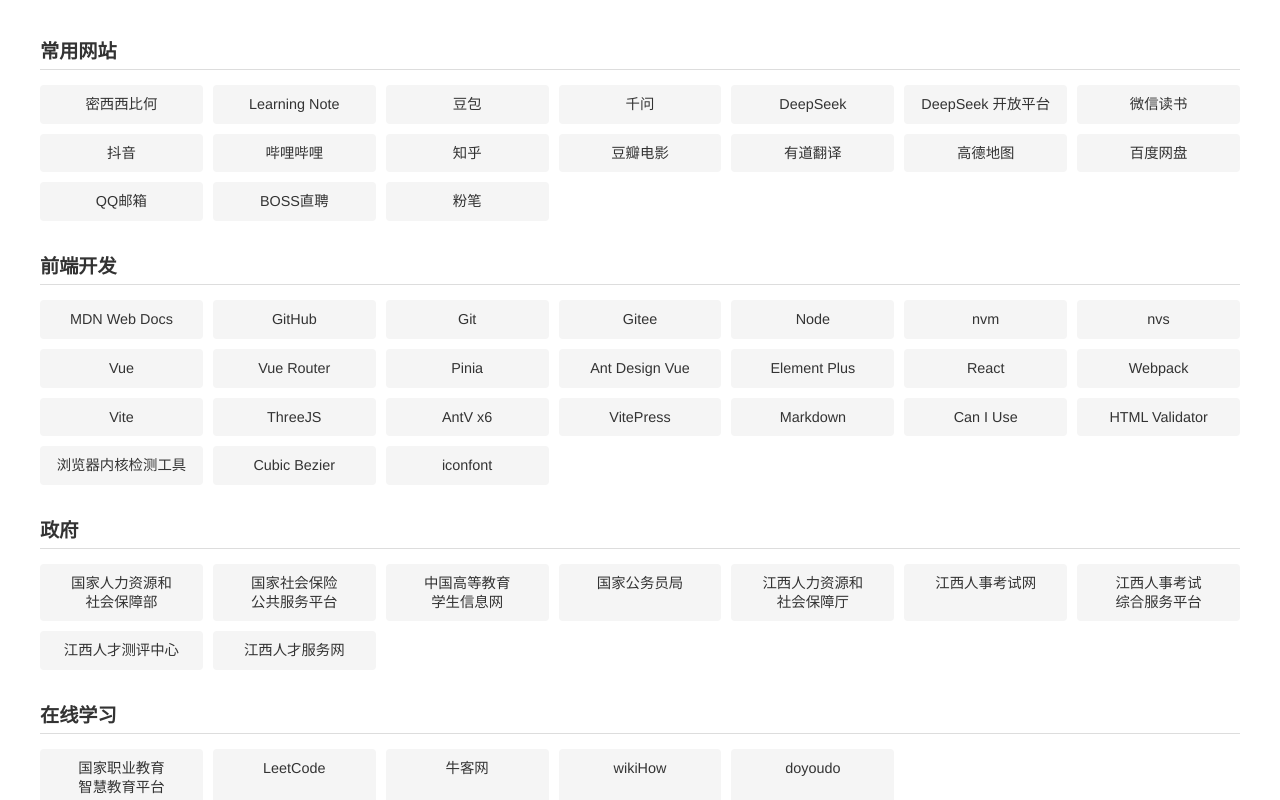
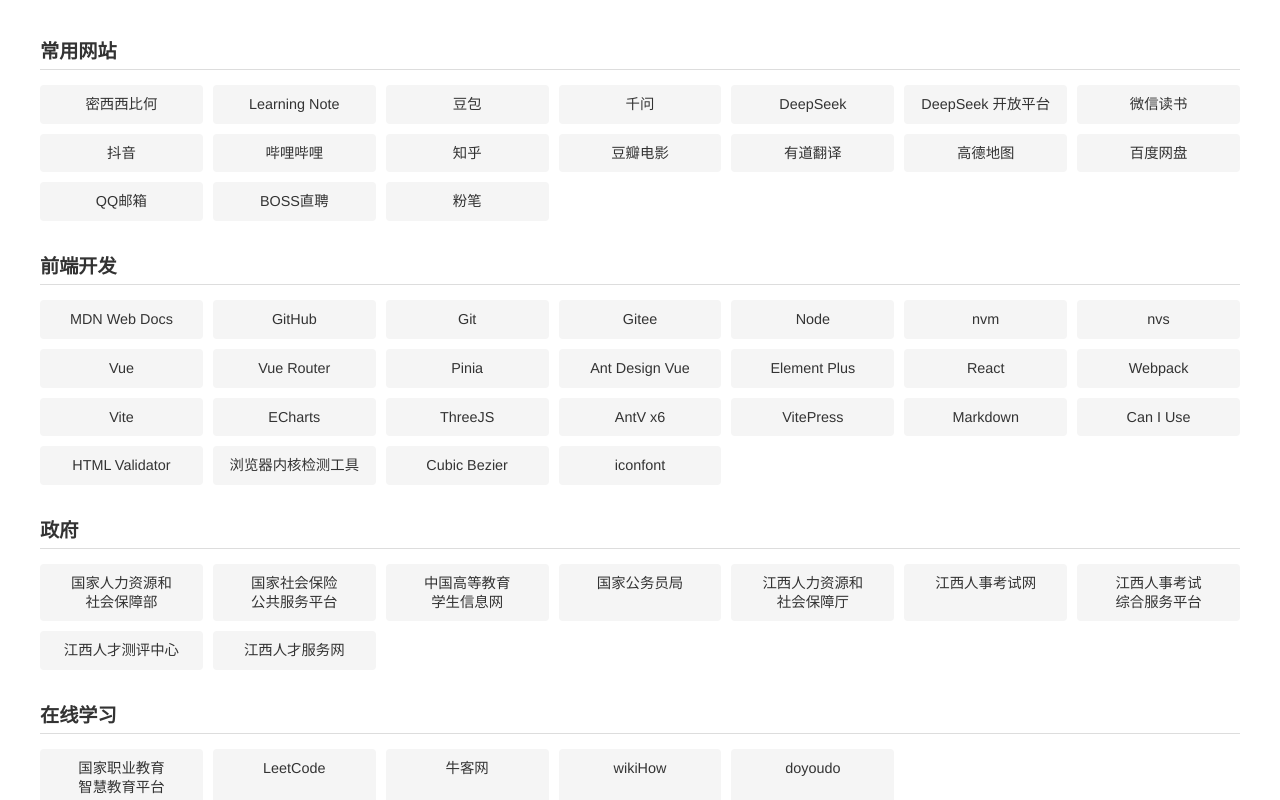
Before and after one commit to mxxbh/yPage-links, a Vue app: page / in a window 1280 px wide. Shown: the top 800 px of the page. Built offline with nearby package versions, Linux system fonts and the light colour scheme.

Commit message:
chore: 更新链接

```diff
--- a/src/data/links.js
+++ b/src/data/links.js
@@ -40,6 +40,7 @@
         { name: "React", url: "https://zh-hans.react.dev/" },
         { name: "Webpack", url: "https://webpack.docschina.org/" },
         { name: "Vite", url: "https://cn.vite.dev/guide/" },
+        { name: "ECharts", url: "https://echarts.apache.org/handbook/zh/get-started/" },
         { name: "ThreeJS", url: "https://threejs.org/docs/" },
         { name: "AntV x6", url: "https://x6.antv.antgroup.com/tutorial/getting-started" },
         { name: "VitePress", url: "https://vitepress.dev/zh/" },
```
